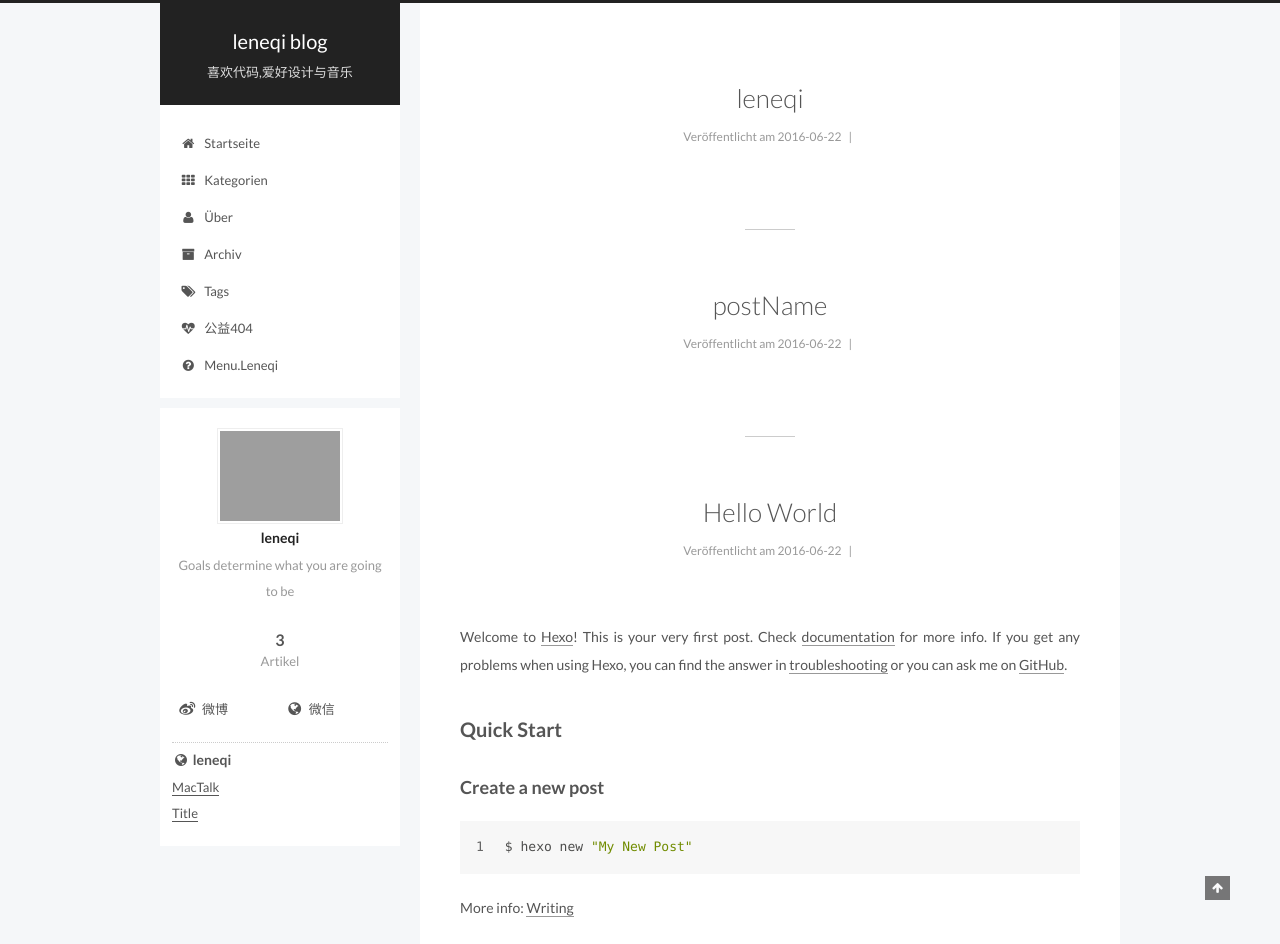
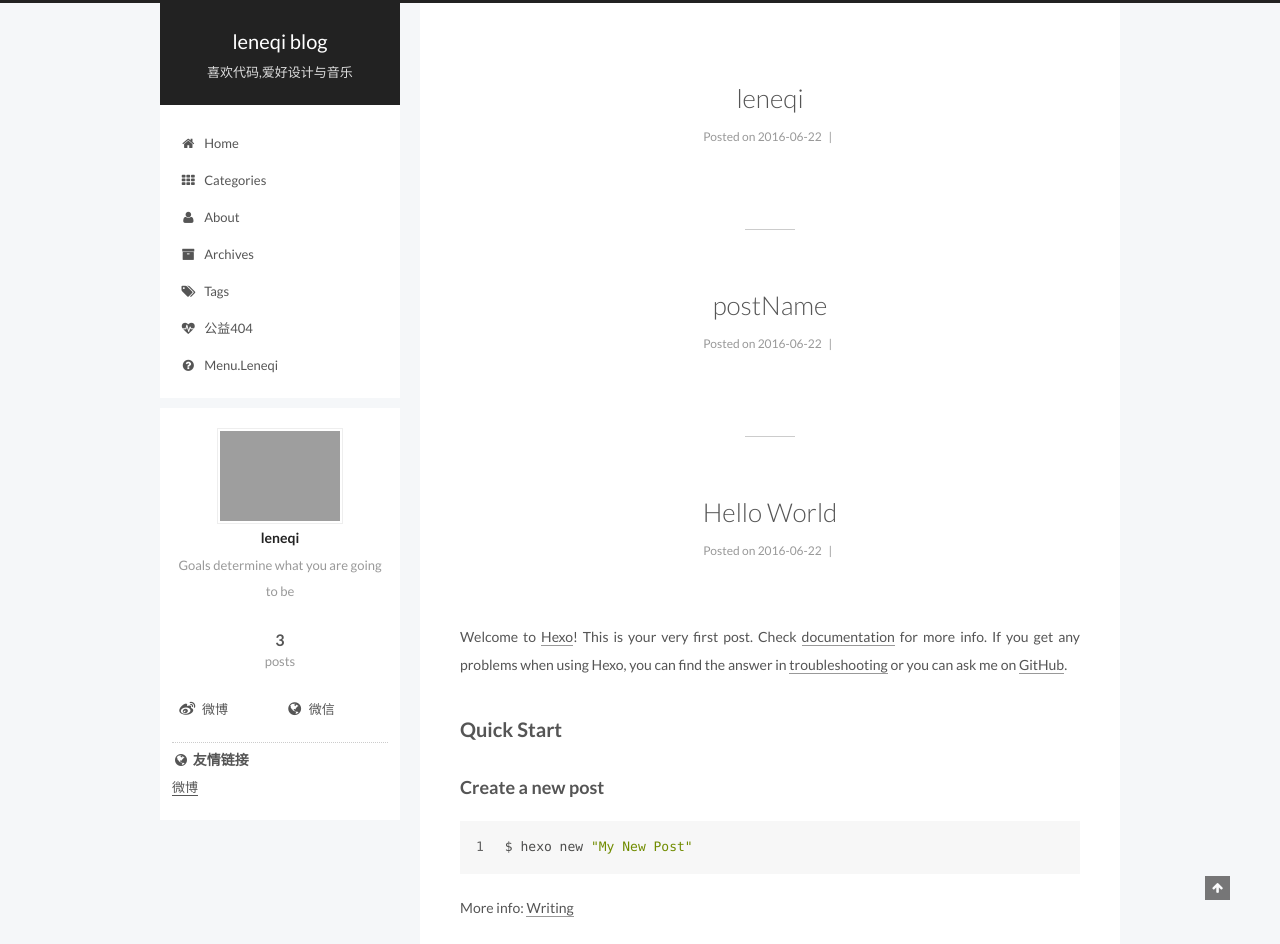
Before and after one commit to KondLinqi/kondlinqi.github.io, a plain HTML site: page index.html in a window 1280 px wide. Shown: the top 944 px of the page. Drawn offline with Linux system fonts and the light colour scheme; grey boxes are pictures that could not be loaded.

Commit message:
Site updated: 2016-06-23 00:18:32

```diff
--- a/css/main.css
+++ b/css/main.css
@@ -1549,7 +1549,7 @@ pre .javascript .function {
   width: 4px;
   height: 4px;
   border-radius: 50%;
-  background: #0493ff;
+  background: #b5eebf;
 }
 .links-of-blogroll {
   font-size: 13px;
--- a/index.html
+++ b/index.html
@@ -175,7 +175,7 @@
 
               <i class="menu-item-icon fa fa-fw fa-home"></i> <br />
 
-            Startseite
+            Home
           </a>
         </li>
 
@@ -185,7 +185,7 @@
 
               <i class="menu-item-icon fa fa-fw fa-th"></i> <br />
 
-            Kategorien
+            Categories
           </a>
         </li>
 
@@ -195,7 +195,7 @@
 
               <i class="menu-item-icon fa fa-fw fa-user"></i> <br />
 
-            Über
+            About
           </a>
         </li>
 
@@ -205,7 +205,7 @@
 
               <i class="menu-item-icon fa fa-fw fa-archive"></i> <br />
 
-            Archiv
+            Archives
           </a>
         </li>
 
@@ -291,7 +291,7 @@
             <span class="post-meta-item-icon">
               <i class="fa fa-calendar-o"></i>
             </span>
-            <span class="post-meta-item-text">Veröffentlicht am</span>
+            <span class="post-meta-item-text">Posted on</span>
             <time itemprop="dateCreated" datetime="2016-06-22T18:01:20+08:00" content="2016-06-22">
               2016-06-22
             </time>
@@ -391,7 +391,7 @@
             <span class="post-meta-item-icon">
               <i class="fa fa-calendar-o"></i>
             </span>
-            <span class="post-meta-item-text">Veröffentlicht am</span>
+            <span class="post-meta-item-text">Posted on</span>
             <time itemprop="dateCreated" datetime="2016-06-22T17:53:47+08:00" content="2016-06-22">
               2016-06-22
             </time>
@@ -491,7 +491,7 @@
             <span class="post-meta-item-icon">
               <i class="fa fa-calendar-o"></i>
             </span>
-            <span class="post-meta-item-text">Veröffentlicht am</span>
+            <span class="post-meta-item-text">Posted on</span>
             <time itemprop="dateCreated" datetime="2016-06-22T17:49:20+08:00" content="2016-06-22">
               2016-06-22
             </time>
@@ -608,7 +608,7 @@
           <div class="site-state-item site-state-posts">
             <a href="/archives">
               <span class="site-state-item-count">3</span>
-              <span class="site-state-item-name">Artikel</span>
+              <span class="site-state-item-name">posts</span>
             </a>
           </div>
 
@@ -652,16 +652,12 @@
           <div class="links-of-blogroll motion-element links-of-blogroll-block">
             <div class="links-of-blogroll-title">
               <i class="fa  fa-fw fa-globe"></i>
-              leneqi
+              友情链接
             </div>
             <ul class="links-of-blogroll-list">
 
                 <li class="links-of-blogroll-item">
-                  <a href="http://weibo.com/10886189" title="MacTalk" target="_blank">MacTalk</a>
-                </li>
-
-                <li class="links-of-blogroll-item">
-                  <a href="http://weibo.com/10886189" title="Title" target="_blank">Title</a>
+                  <a href="http://weibo.com/10886189" title="微博" target="_blank">微博</a>
                 </li>
 
             </ul>
@@ -693,7 +689,7 @@
 </div>
 
 <div class="powered-by">
-  Erstellt mit  <a class="theme-link" href="http://hexo.io">Hexo</a>
+  Powered by <a class="theme-link" href="http://hexo.io">Hexo</a>
 </div>
 
 <div class="theme-info">
```
Also changed, not shown: 2016/06/22/hello-world/index.html (+11 -15 lines), 2016/06/22/leneqi/index.html (+12 -16 lines), 2016/06/22/postName/index.html (+12 -16 lines), archives/2016/06/index.html (+10 -14 lines), archives/2016/index.html (+10 -14 lines), archives/index.html (+10 -14 lines).
